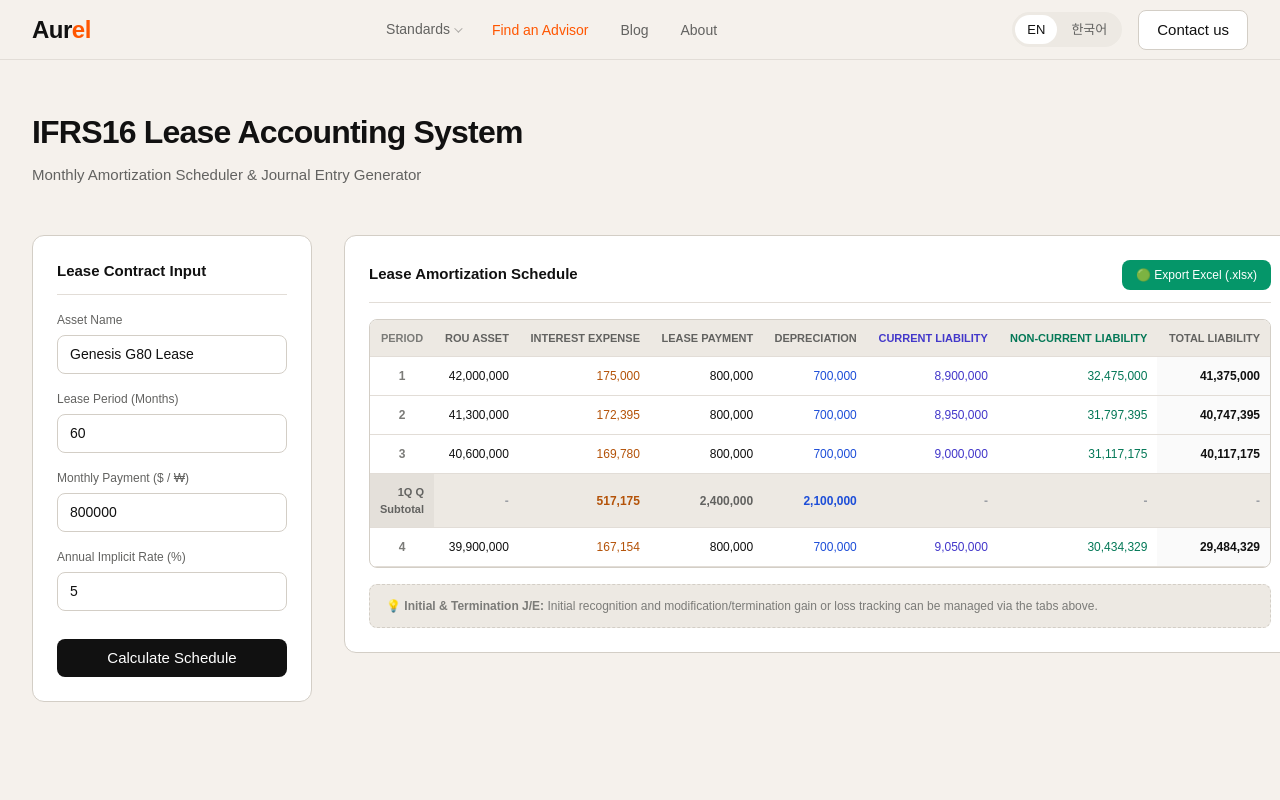
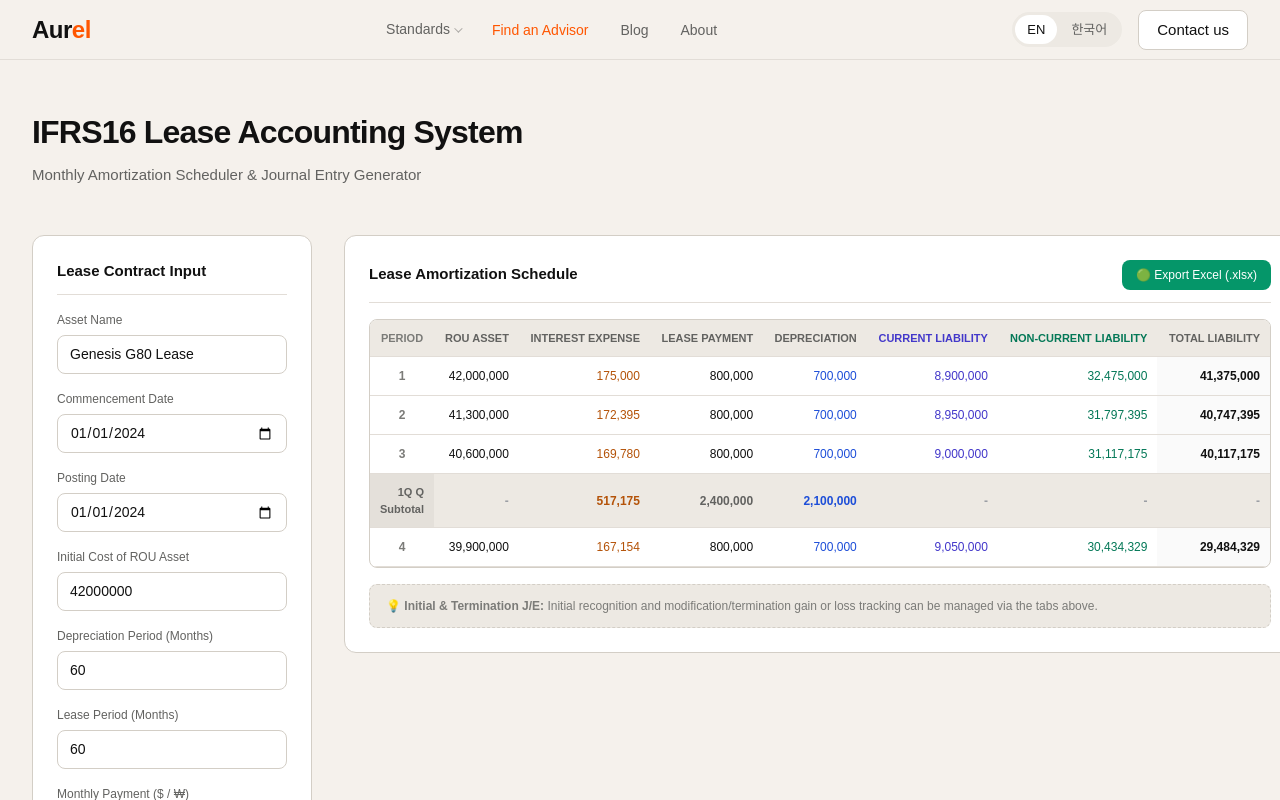
Before and after one commit to mink810/ifrs16-calculator, a Next.js app: page /ifrs16 in a window 1280 px wide. Shown: the top 800 px of the page. Built offline with nearby package versions, Linux system fonts and the light colour scheme.

Commit message:
입력값 추가

```diff
--- a/components/calculator/Ifrs16Calculator.tsx
+++ b/components/calculator/Ifrs16Calculator.tsx
@@ -37,6 +37,34 @@ export function Ifrs16Calculator() {
               </div>
 
               <div className="calculator-field">
+                <label>{c("commencementDate")}</label>
+                <input
+                  type="date"
+                  defaultValue="2024-01-01"
+                  suppressHydrationWarning
+                />
+              </div>
+
+              <div className="calculator-field">
+                <label>{c("postingDate")}</label>
+                <input
+                  type="date"
+                  defaultValue="2024-01-01"
+                  suppressHydrationWarning
+                />
+              </div>
+
+              <div className="calculator-field">
+                <label>{c("initialCost")}</label>
+                <input type="number" defaultValue={42000000} />
+              </div>
+
+              <div className="calculator-field">
+                <label>{c("depreciationPeriod")}</label>
+                <input type="number" defaultValue={60} />
+              </div>
+
+              <div className="calculator-field">
                 <label>{c("period")}</label>
                 <input type="number" defaultValue={60} />
               </div>
@@ -50,7 +78,7 @@ export function Ifrs16Calculator() {
 
               <div className="calculator-field">
                 <label>{c("rate")}</label>
-                <input type="number" step="0.1" defaultValue={5.0} />
+                <input type="number" step="0.1" defaultValue={5} />
               </div>
 
               <button type="button" className="btn btn-primary calculator-submit">
--- a/components/i18n/LocaleProvider.tsx
+++ b/components/i18n/LocaleProvider.tsx
@@ -34,12 +34,16 @@ function readStoredLocale(): Locale {
 }
 
 export function LocaleProvider({ children }: { children: React.ReactNode }) {
-  const [locale, setLocaleState] = useState<Locale>(readStoredLocale);
+  const [locale, setLocaleState] = useState<Locale>(DEFAULT_LOCALE);
 
   const setLocale = useCallback((next: Locale) => {
     setLocaleState(next);
     localStorage.setItem(STORAGE_KEY, next);
     document.documentElement.lang = next;
+  }, []);
+
+  useEffect(() => {
+    setLocaleState(readStoredLocale());
   }, []);
 
   useEffect(() => {
--- a/messages/en.json
+++ b/messages/en.json
@@ -76,6 +76,10 @@
     "subtitle": "Monthly Amortization Scheduler & Journal Entry Generator",
     "inputTitle": "Lease Contract Input",
     "assetName": "Asset Name",
+    "commencementDate": "Commencement Date",
+    "postingDate": "Posting Date",
+    "initialCost": "Initial Cost of ROU Asset",
+    "depreciationPeriod": "Depreciation Period (Months)",
     "period": "Lease Period (Months)",
     "payment": "Monthly Payment",
     "rate": "Annual Implicit Rate (%)",
--- a/messages/ko.json
+++ b/messages/ko.json
@@ -76,6 +76,10 @@
     "subtitle": "월별 리스 상각 스케줄러 및 전표 자동 생성 시스템",
     "inputTitle": "리스 계약 정보 입력",
     "assetName": "리스 자산명",
+    "commencementDate": "취득일자 (개시일)",
+    "postingDate": "전표일자",
+    "initialCost": "최초 취득가액",
+    "depreciationPeriod": "감가상각기간 (개월)",
     "period": "리스 기간 (개월)",
     "payment": "약정 월 리스료",
     "rate": "연 내재이자율 (%)",
```
